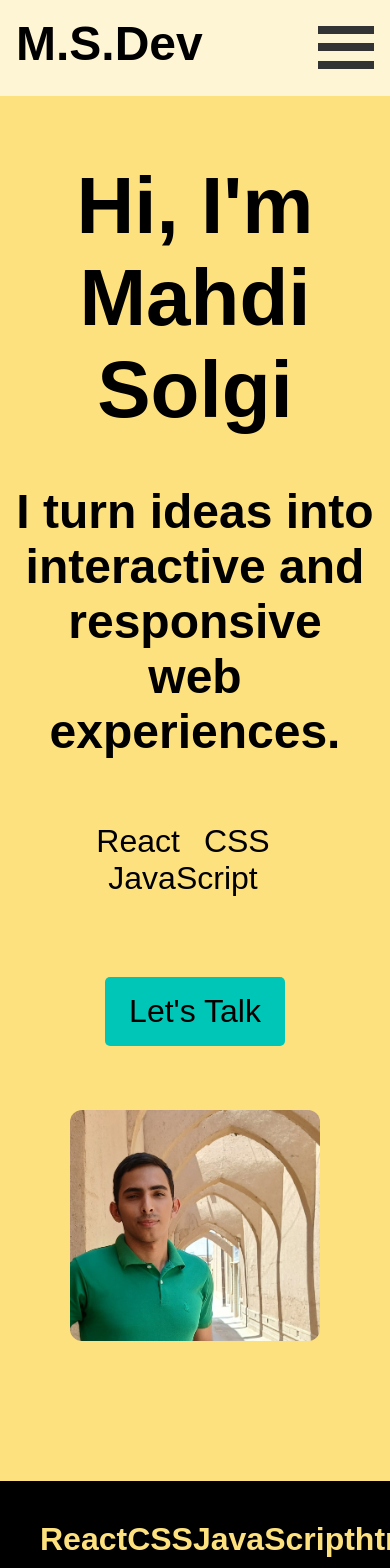
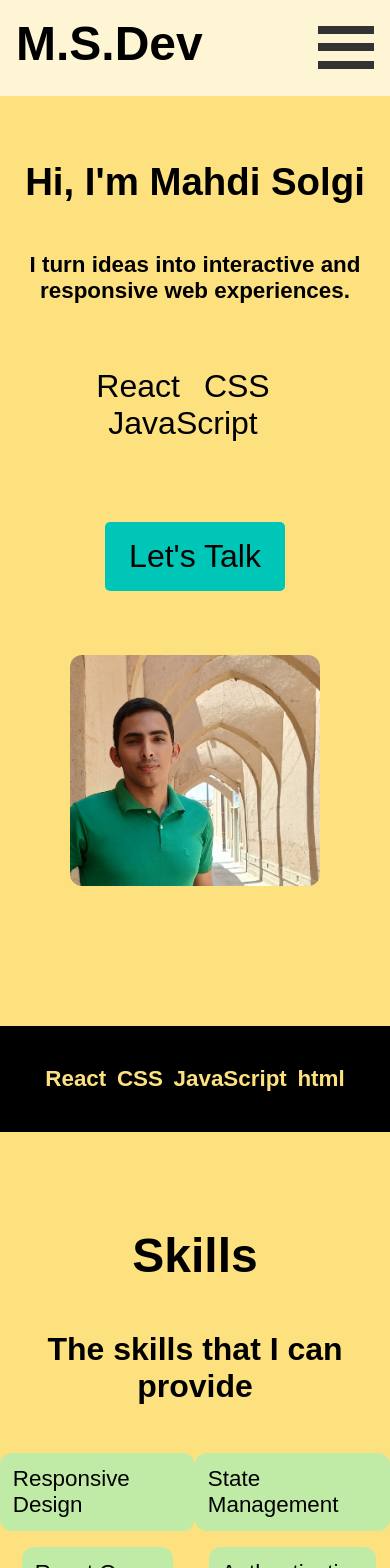
Before and after one commit to mahdisolgi1/portfolio-page, a React (Vite) app: page /home in a window 390 px wide. Shown: the top 1568 px of the page. Built offline with nearby package versions, Linux system fonts and the light colour scheme.

Commit message:
styles(Header): change some styles for better resposiveness

```diff
--- a/src/components/Header.module.css
+++ b/src/components/Header.module.css
@@ -88,19 +88,17 @@
   display: inline-block;
 }
 
-@media (max-width: 80rem) {
-  html {
-    font-size: 70%;
-  }
+@media (max-width: 77rem) {
+
   .primaryHeading {
-    font-size: 6rem;
+    font-size: 3rem;
     margin-bottom: 4rem;
   }
   .primaryP {
-    font-size: 4rem;
+    font-size: 2rem;
   }
   .skill {
-    font-size: 3rem;
+    font-size: 2rem;
   }
   .headerDetails {
     display: flex;
@@ -121,19 +119,17 @@
 }
 
 @media (max-width: 67rem) {
-  html {
-    font-size: 80%;
-  }
+
   .primaryHeading {
-    font-size: 5rem;
+    font-size: 2.4rem;
     margin-bottom: 3rem;
   }
   .primaryP {
     text-align: center;
-    font-size: 3rem;
+    font-size: 1.4rem;
   }
   .skill {
-    font-size: 2rem;
+    font-size: 1.4rem;
   }
   .heroSection {
     margin-top: 9rem;
```
